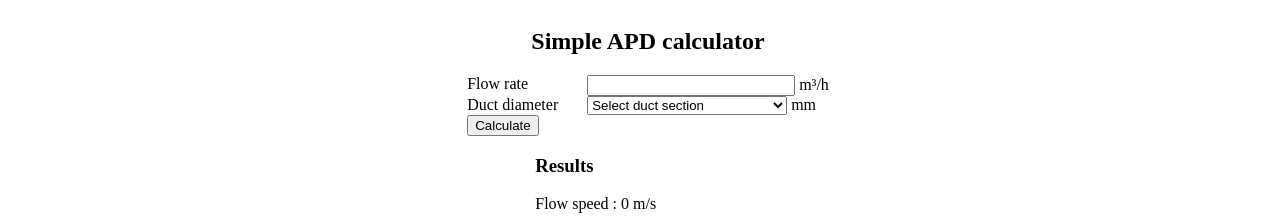
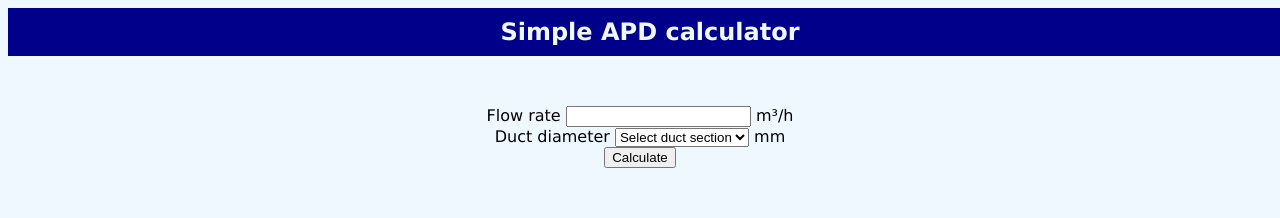
Before and after one commit to LudovicLeBris/simpleAPDcalculatorapp, a plain HTML site: page index.html in a window 1280 px wide. Shown: the top 218 px of the page. Drawn offline with Linux system fonts and the light colour scheme.

Commit message:
sauv 05/04/22 18h40

```diff
--- a/index.html
+++ b/index.html
@@ -13,9 +13,12 @@
         <h1>Simple APD calculator</h1>
     </nav>
     <div class="input">
+        <div class="">
             <label for="flow_rate" class="label_name">Flow rate</label>
             <input id="flow_rate" type="number" name="flow_rate">
-        <label for="flow_rate" class="label_unit">m³/h</label><br>
+            <label for="flow_rate" class="label_unit">m³/h</label>
+        </div>
+        <div>
             <label for="diameter" class="label_name">Duct diameter</label>
             <select name="diameter" id="diameter">
                 <option value="0" selected>Select duct section</option>
@@ -37,7 +40,8 @@
                 <option value="1120">1120</option>
                 <option value="1250">1250</option>
             </select>
-        <label for="diameter">mm</label><br>
+            <label for="diameter">mm</label>
+        </div>
         <input id="calculate" type="submit" value="Calculate">
     </div>
     <div class="results">
--- a/style.css
+++ b/style.css
@@ -1,20 +1,26 @@
 body {
+    background-color: aliceblue;
+    font-family: 'Lucida Sans', 'Lucida Sans Regular', 'Lucida Grande', 'Lucida Sans Unicode', Geneva, Verdana, sans-serif;
+}
+
+h1 {
+    text-align: center;
+    padding: 10px;
+    background-color: darkblue;
+    color: aliceblue;
     width: 100%;
+    margin: 0px;
+}
+
+.input {
+    margin: 50px;
     display: flex;
     flex-direction: column;
     align-items: center;
 }
 
-#flow_rate {
-    width: 200px;
+.results {
+    display: flex;
+    flex-direction: column;
+    align-items: center;
 }
-
-#diameter {
-    width: 200px;
-}
-
-.label_name {
-    display: block;
-    width: 120px;
-    float: left;
-}
```
Lines whose indentation alone changed are shown as unchanged.
